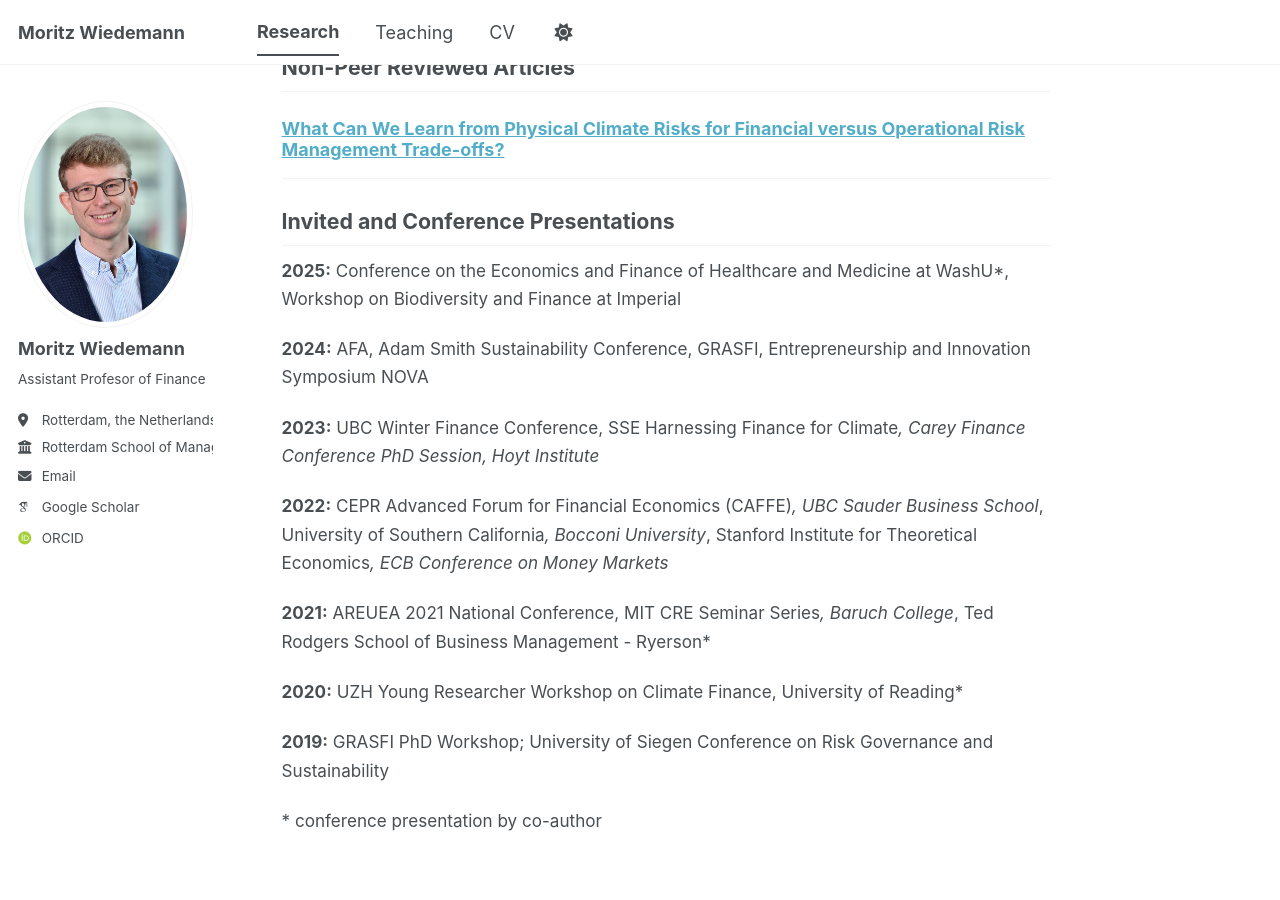
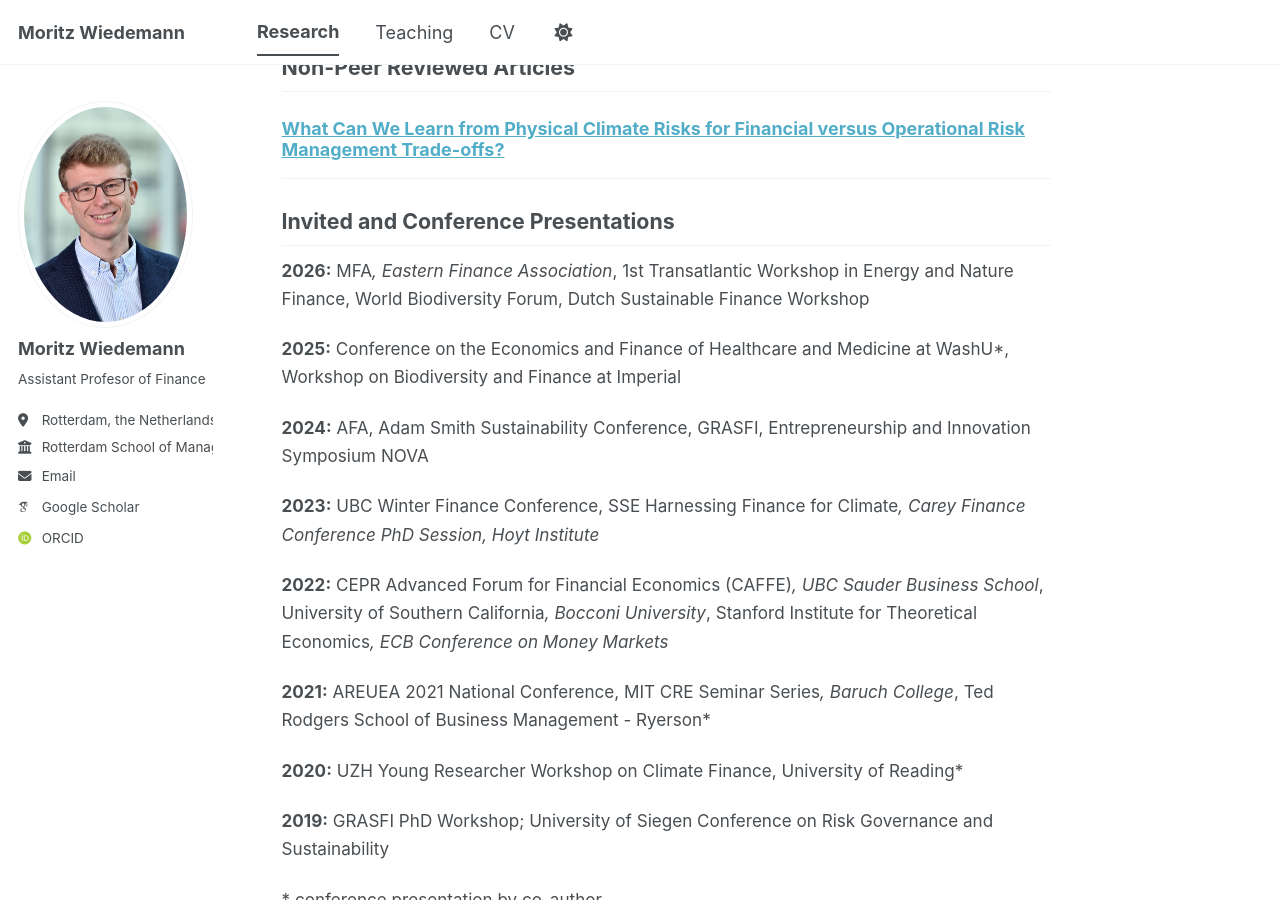
Before and after one commit to WiedemannM/WiedemannM.github.io, a Jekyll site: the page built from _pages/research.md, in a window 1280 px wide and 900 px high, scrolled down 1227 px. Built offline with Jekyll 4.4.1, drawn with Linux system fonts in a browser that asks for light colours; some web fonts are replaced; a script bundle is joined from its source files by our own code; library files that are not in the unit come from our copies.

Commit message:
Update research.md

```diff
--- a/_pages/research.md
+++ b/_pages/research.md
@@ -87,6 +87,8 @@ We investigate the relationship between childhood mental health conditions and f
 
 ## Invited and Conference Presentations
 
+**2026:** MFA*, Eastern Finance Association*, 1st Transatlantic Workshop in Energy and Nature Finance, World Biodiversity Forum, Dutch Sustainable Finance Workshop
+
 **2025:** Conference on the Economics and Finance of Healthcare and Medicine at WashU*, Workshop on Biodiversity and Finance at Imperial
 
 **2024:** AFA, Adam Smith Sustainability Conference, GRASFI, Entrepreneurship and Innovation Symposium NOVA
```
